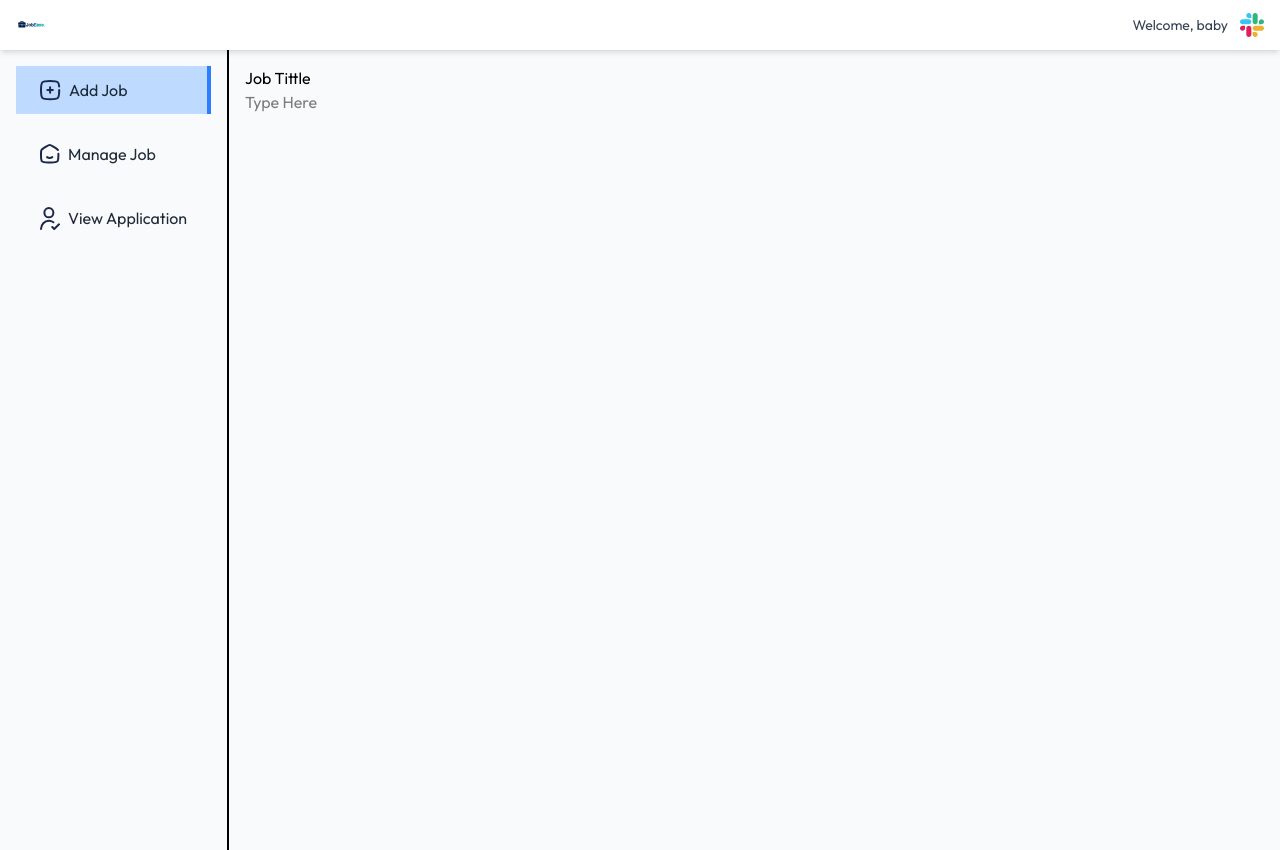
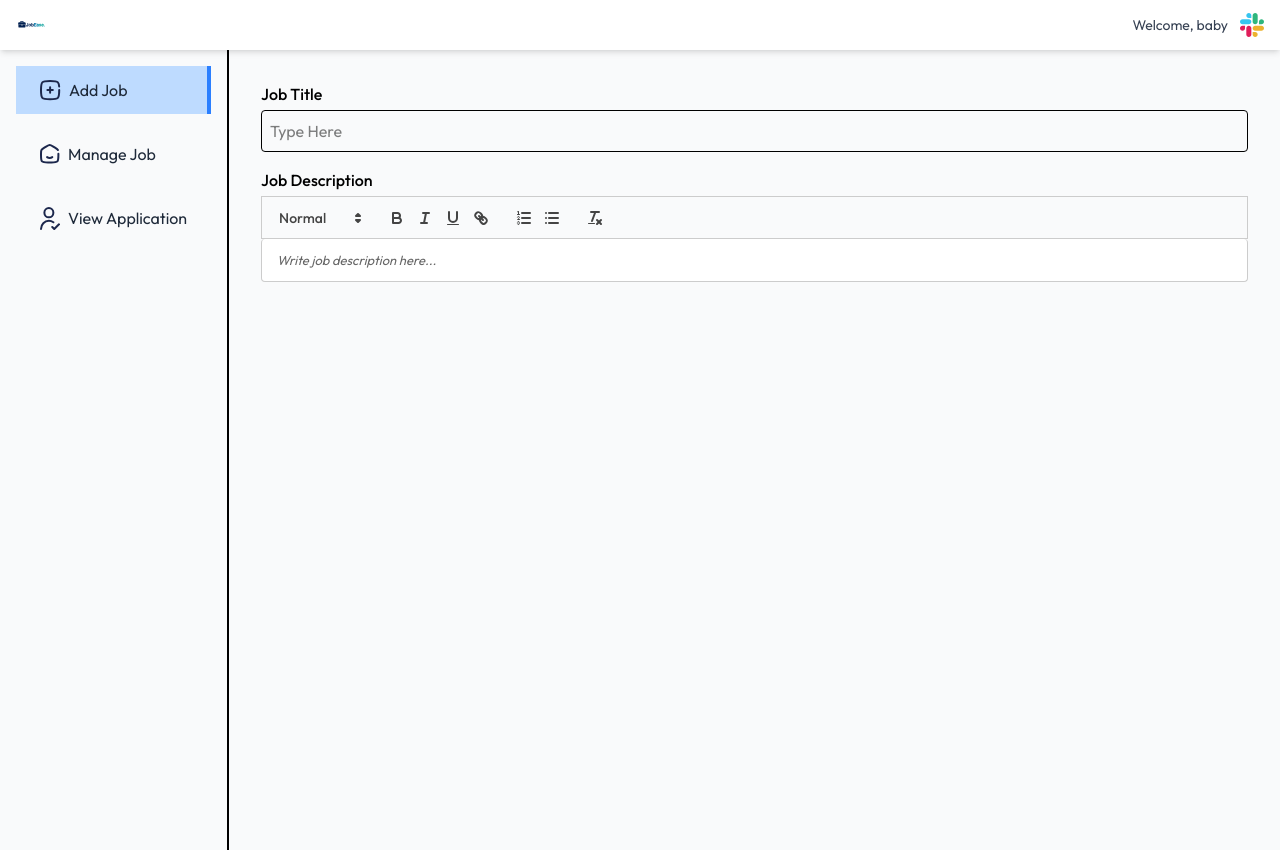
Before and after one commit to nitesh8652/JobEase, a React (Vite) app in the folder client/: page /dashboard/add-job in a window 1280 px wide. Built offline with nearby package versions, Linux system fonts and the light colour scheme.

Commit message:
qill txt box

```diff
--- a/client/src/Pages/Addjob.jsx
+++ b/client/src/Pages/Addjob.jsx
@@ -1,21 +1,49 @@
-import React, { useState } from 'react'
+import React, { useState, useRef, useEffect } from 'react'
+import Quill from 'quill'
+import 'quill/dist/quill.snow.css' // ✅ Import Quill CSS
 
 const Addjob = () => {
+  const [title, setTitle] = useState('')
+  const [location, setLocation] = useState('bangalore')
+  const [category, setCategory] = useState('programming')
+  const [level, setLevel] = useState('beginner')
+  const [salary, setSalary] = useState(0)
 
-    const [title, settittle] = useState('')
-    const [location, setlocation] = useState('bangalore')
-    const [category, setcategory] = useState('programming')
-    const [level, setlevel] = useState('begnier')
-    const [salary, setsalary] = useState(0)
+  const editorRef = useRef(null)
+  const quillRef = useRef(null)
 
-    return (
-        <form>
-            <div>
-                <p> Job Tittle </p>
-                <input type="text" placeholder='Type Here' onChange={e => settittle(e.target.value)} value={title} required/>
-            </div>
-        </form>
-    )
+  useEffect(() => {
+    if (editorRef.current && !quillRef.current) {
+      quillRef.current = new Quill(editorRef.current, {
+        theme: 'snow',
+        placeholder: 'Write job description here...',
+      })
+    }
+  }, [])
+
+  return (
+    <form className="p-4 space-y-4">
+      <div>
+        <p className="mb-1 font-medium">Job Title</p>
+        <input
+          type="text"
+          placeholder="Type Here"
+          onChange={(e) => setTitle(e.target.value)}
+          value={title}
+          required
+          className="w-full border p-2 rounded"
+        />
+      </div>
+
+      <div>
+        <p className="mb-1 font-medium">Job Description</p>
+        <div
+          ref={editorRef}
+          className="h-40 bg-white border rounded"
+        />
+      </div>
+    </form>
+  )
 }
 
 export default Addjob
```
